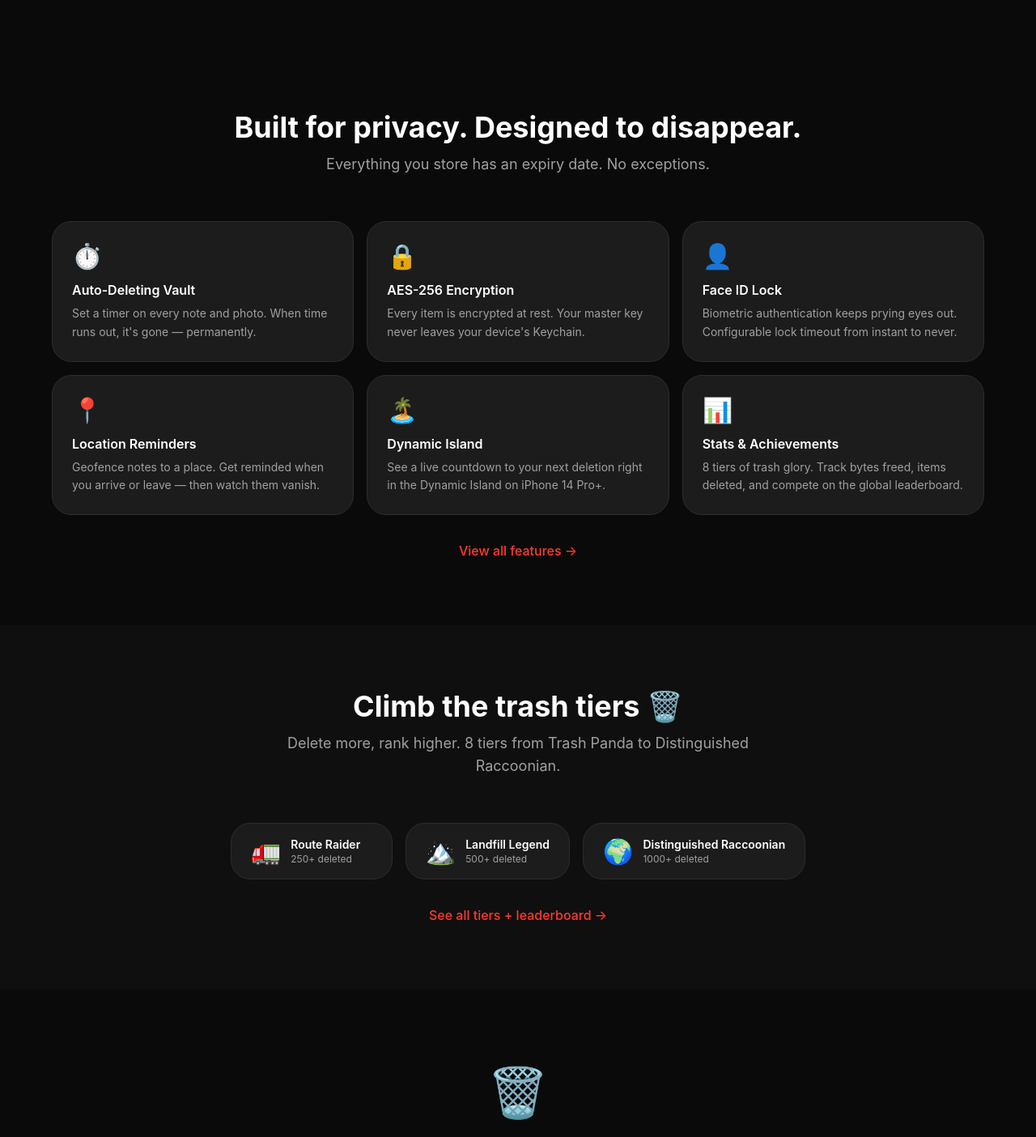
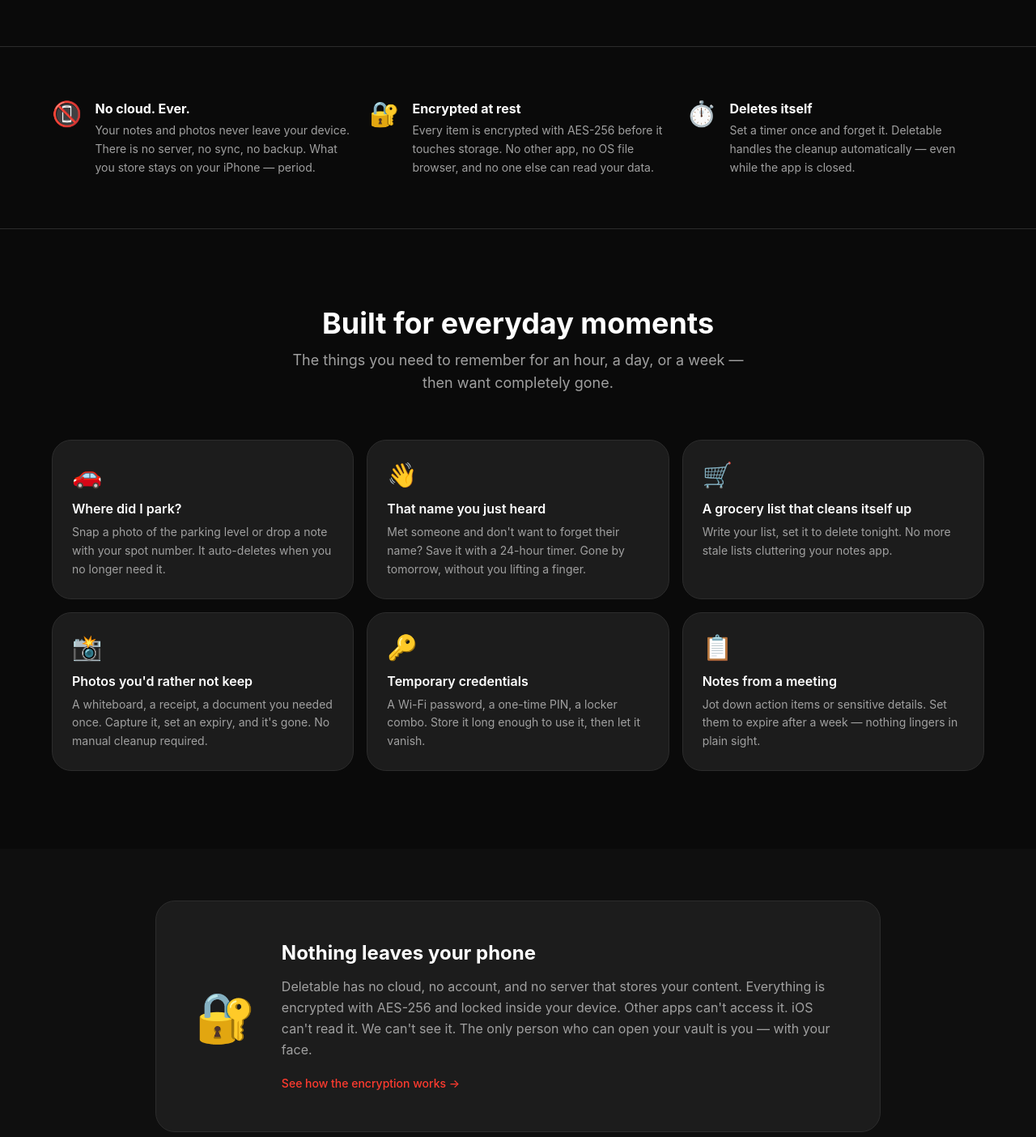
Before and after one commit to DR-Tech-Ventures/deletable-website-legacy, a Next.js app: page / in a window 1280 px wide. Shown: the part 620-2024 px from the top of the page at 81% size. Built offline with nearby package versions, Linux system fonts and the light colour scheme.

Commit message:
feat: strengthen privacy messaging and add use cases section to home page

```diff
--- a/app/page.tsx
+++ b/app/page.tsx
@@ -2,42 +2,87 @@ import Link from 'next/link'
 import { VaultMockup, StatsMockup } from '@/components/PhoneMockup'
 import { TIERS } from '@/lib/tiers'
 
-const features = [
+const trustPillars = [
+  {
+    icon: '📵',
+    title: 'No cloud. Ever.',
+    desc: 'Your notes and photos never leave your device. There is no server, no sync, no backup. What you store stays on your iPhone — period.',
+  },
+  {
+    icon: '🔐',
+    title: 'Encrypted at rest',
+    desc: 'Every item is encrypted with AES-256 before it touches storage. No other app, no OS file browser, and no one else can read your data.',
+  },
   {
     icon: '⏱️',
-    title: 'Auto-Deleting Vault',
-    desc: 'Set a timer on every note and photo. When time runs out, it\'s gone — permanently.',
-    color: '#FF3B2F',
+    title: 'Deletes itself',
+    desc: 'Set a timer once and forget it. Deletable handles the cleanup automatically — even while the app is closed.',
   },
+]
+
+const useCases = [
+  {
+    emoji: '🚗',
+    title: 'Where did I park?',
+    desc: 'Snap a photo of the parking level or drop a note with your spot number. It auto-deletes when you no longer need it.',
+  },
+  {
+    emoji: '👋',
+    title: 'That name you just heard',
+    desc: 'Met someone and don\'t want to forget their name? Save it with a 24-hour timer. Gone by tomorrow, without you lifting a finger.',
+  },
+  {
+    emoji: '🛒',
+    title: 'A grocery list that cleans itself up',
+    desc: 'Write your list, set it to delete tonight. No more stale lists cluttering your notes app.',
+  },
+  {
+    emoji: '📸',
+    title: 'Photos you\'d rather not keep',
+    desc: 'A whiteboard, a receipt, a document you needed once. Capture it, set an expiry, and it\'s gone. No manual cleanup required.',
+  },
+  {
+    emoji: '🔑',
+    title: 'Temporary credentials',
+    desc: 'A Wi-Fi password, a one-time PIN, a locker combo. Store it long enough to use it, then let it vanish.',
+  },
+  {
+    emoji: '📋',
+    title: 'Notes from a meeting',
+    desc: 'Jot down action items or sensitive details. Set them to expire after a week — nothing lingers in plain sight.',
+  },
+]
+
+const features = [
   {
     icon: '🔒',
     title: 'AES-256 Encryption',
-    desc: 'Every item is encrypted at rest. Your master key never leaves your device\'s Keychain.',
-    color: '#30D158',
+    desc: 'Always on — no toggle. Every note and photo is encrypted before storage. The key lives in your iOS Keychain only.',
   },
   {
     icon: '👤',
     title: 'Face ID Lock',
     desc: 'Biometric authentication keeps prying eyes out. Configurable lock timeout from instant to never.',
-    color: '#0A84FF',
   },
   {
     icon: '📍',
     title: 'Location Reminders',
     desc: 'Geofence notes to a place. Get reminded when you arrive or leave — then watch them vanish.',
-    color: '#FF9F0A',
   },
   {
     icon: '🏝️',
     title: 'Dynamic Island',
-    desc: 'See a live countdown to your next deletion right in the Dynamic Island on iPhone 14 Pro+.',
-    color: '#BF5AF2',
+    desc: 'Live countdown to your next deletion in the Dynamic Island on iPhone 14 Pro+.',
+  },
+  {
+    icon: '🗂️',
+    title: 'Categories',
+    desc: 'Organize with custom categories, colors, and icons — each with its own default deletion time.',
   },
   {
     icon: '📊',
     title: 'Stats & Achievements',
-    desc: '8 tiers of trash glory. Track bytes freed, items deleted, and compete on the global leaderboard.',
-    color: '#FF9F0A',
+    desc: '8 tiers of trash glory. Track bytes freed, items deleted, and rank on the global leaderboard.',
   },
 ]
 
@@ -62,7 +107,8 @@ export default function Home() {
               </h1>
               <p className="text-text-secondary text-lg md:text-xl max-w-xl mx-auto lg:mx-0 mb-8 leading-relaxed">
                 A privacy-first iOS vault for notes and photos that delete themselves.
-                Set a timer, lock it with Face ID, and let Deletable do the rest.
+                Stored only on your device. Encrypted so nothing else can read it.
+                Gone when you say so.
               </p>
               <div className="flex flex-col sm:flex-row gap-3 justify-center lg:justify-start">
                 <a
@@ -94,12 +140,69 @@ export default function Home() {
         </div>
       </section>
 
-      {/* Features grid */}
-      <section className="py-20 px-6">
+      {/* Trust pillars */}
+      <section className="py-16 px-6 border-y border-border">
+        <div className="max-w-6xl mx-auto grid sm:grid-cols-3 gap-6">
+          {trustPillars.map((p) => (
+            <div key={p.title} className="flex gap-4">
+              <span className="text-3xl shrink-0">{p.icon}</span>
+              <div>
+                <h3 className="font-bold text-white mb-1">{p.title}</h3>
+                <p className="text-text-secondary text-sm leading-relaxed">{p.desc}</p>
+              </div>
+            </div>
+          ))}
+        </div>
+      </section>
+
+      {/* Use cases */}
+      <section className="py-24 px-6">
         <div className="max-w-6xl mx-auto">
           <div className="text-center mb-14">
-            <h2 className="text-4xl font-bold mb-3">Built for privacy. Designed to disappear.</h2>
-            <p className="text-text-secondary text-lg max-w-xl mx-auto">Everything you store has an expiry date. No exceptions.</p>
+            <h2 className="text-4xl font-bold mb-3">Built for everyday moments</h2>
+            <p className="text-text-secondary text-lg max-w-xl mx-auto">
+              The things you need to remember for an hour, a day, or a week — then want completely gone.
+            </p>
+          </div>
+          <div className="grid sm:grid-cols-2 lg:grid-cols-3 gap-4">
+            {useCases.map((u) => (
+              <div key={u.title} className="bg-card border border-border rounded-2xl p-6 hover:border-[#3C3C3C] transition-colors">
+                <div className="text-3xl mb-3">{u.emoji}</div>
+                <h3 className="font-semibold text-white mb-1.5">{u.title}</h3>
+                <p className="text-text-secondary text-sm leading-relaxed">{u.desc}</p>
+              </div>
+            ))}
+          </div>
+        </div>
+      </section>
+
+      {/* Privacy callout */}
+      <section className="py-16 px-6 bg-card/30">
+        <div className="max-w-4xl mx-auto">
+          <div className="bg-card border border-border rounded-3xl p-8 md:p-12 flex flex-col md:flex-row items-center gap-8">
+            <div className="text-6xl shrink-0">🔐</div>
+            <div>
+              <h2 className="text-2xl font-bold mb-3">Nothing leaves your phone</h2>
+              <p className="text-text-secondary leading-relaxed mb-4">
+                Deletable has no cloud, no account, and no server that stores your content.
+                Everything is encrypted with AES-256 and locked inside your device.
+                Other apps can't access it. iOS can't read it. We can't see it.
+                The only person who can open your vault is you — with your face.
+              </p>
+              <Link href="/features" className="text-accent hover:text-accent-hover font-medium text-sm transition-colors">
+                See how the encryption works →
+              </Link>
+            </div>
+          </div>
+        </div>
+      </section>
+
+      {/* Features grid */}
+      <section className="py-24 px-6">
+        <div className="max-w-6xl mx-auto">
+          <div className="text-center mb-14">
+            <h2 className="text-4xl font-bold mb-3">Everything else it does</h2>
+            <p className="text-text-secondary text-lg max-w-xl mx-auto">Privacy is the foundation. These are the features built on top of it.</p>
           </div>
           <div className="grid sm:grid-cols-2 lg:grid-cols-3 gap-4">
             {features.map((f) => (
@@ -158,7 +261,7 @@ export default function Home() {
             <span className="text-gradient">what you don't need.</span>
           </h2>
           <p className="text-text-secondary text-lg mb-8">
-            Free download. No account required. Your data never leaves your device.
+            Free download. No account. No cloud. Nothing stored anywhere but your pocket.
           </p>
           <a
             href="https://apps.apple.com"
```
